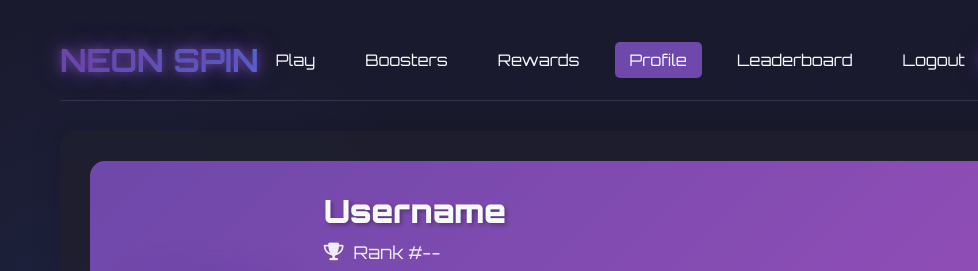
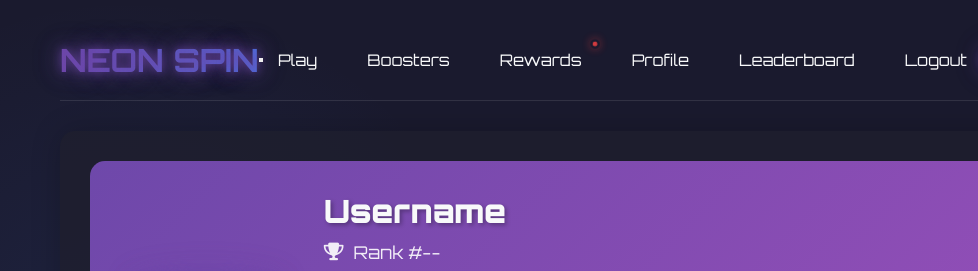
Before and after one commit to Tohbuu/Slot-Machine-App-using-MongoDB-and-NPM-Modules, a website: page views/profile.html in a window 1280 px wide. Shown: the top 271 px of the page, 0-978 px from the left. Drawn offline with Linux system fonts and the light colour scheme; no server answers.

Commit message:
update for the profile.html
added a nav-toggle for mobile viewing and updated the rewards and profile notification logic

```diff
--- a/views/profile.html
+++ b/views/profile.html
@@ -15,11 +15,19 @@
   <div class="container">
     <header>
       <div class="logo">NEON SPIN</div>
+      <button class="nav-toggle" aria-label="Toggle navigation">
+        <span class="nav-toggle-bar"></span>
+        <span class="nav-toggle-bar"></span>
+        <span class="nav-toggle-bar"></span>
+      </button>
       <nav class="nav-menu">
         <a href="/" class="nav-link">Play</a>
         <a href="/boosters" class="nav-link">Boosters</a>
-        <a href="/rewards" class="nav-link">Rewards</a>
-        <a href="/profile" class="nav-link active">Profile</a>
+        <a href="/rewards" class="nav-link rewards-nav-link">
+          Rewards
+          <span class="notification-dot" id="rewards-notification" style="display: flex;"></span>
+        </a>
+        <a href="/profile" class="nav-link">Profile</a>
         <a href="/leaderboard" class="nav-link">Leaderboard</a>
         <a href="/logout" class="nav-link">Logout</a>
       </nav>
```
